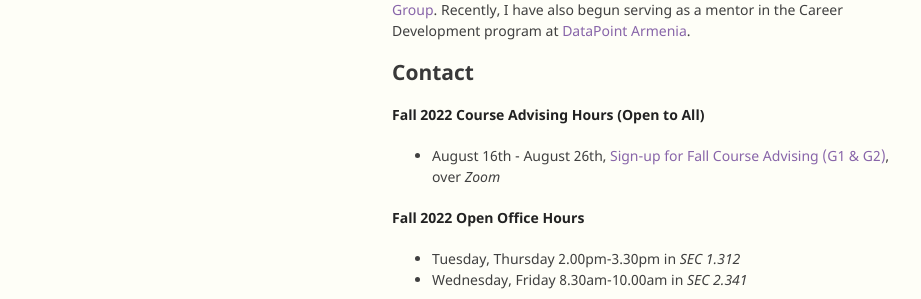
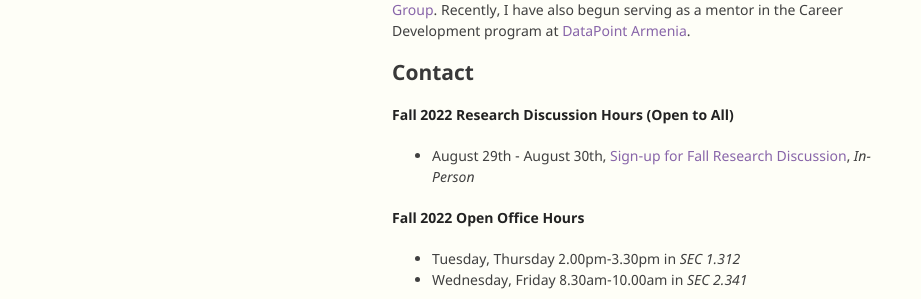
Before and after one commit to onefishy/old_webpage, a Jekyll site: the page built from index.md, in a window 1280 px wide and 900 px high, scrolled down 1349 px. Shown: the part 374-673 px from the top of the window, without its empty margins (178-1099 px from the left). Built offline with Jekyll 4.4.1, drawn with Linux system fonts in a browser that asks for light colours; our own code applies the rules of GitHub Pages for plain Markdown files.

Commit message:
Update index.md

```diff
--- a/index.md
+++ b/index.md
@@ -37,8 +37,8 @@ I'm the faculty mentor of the IACS PhD Working Group, a working group for IACS s
 
 ## Contact
 
-**Fall 2022 Course Advising Hours (Open to All)**
- - August 16th - August 26th, [Sign-up for Fall Course Advising (G1 & G2)](https://calendly.com/weiweipan/30min), over *Zoom*
+**Fall 2022 Research Discussion Hours (Open to All)**
+ - August 29th - August 30th, [Sign-up for Fall Research Discussion](https://calendly.com/weiweipan/research-discussion), *In-Person*
 
 **Fall 2022 Open Office Hours**
  - Tuesday, Thursday 2.00pm-3.30pm in *SEC 1.312*
```
